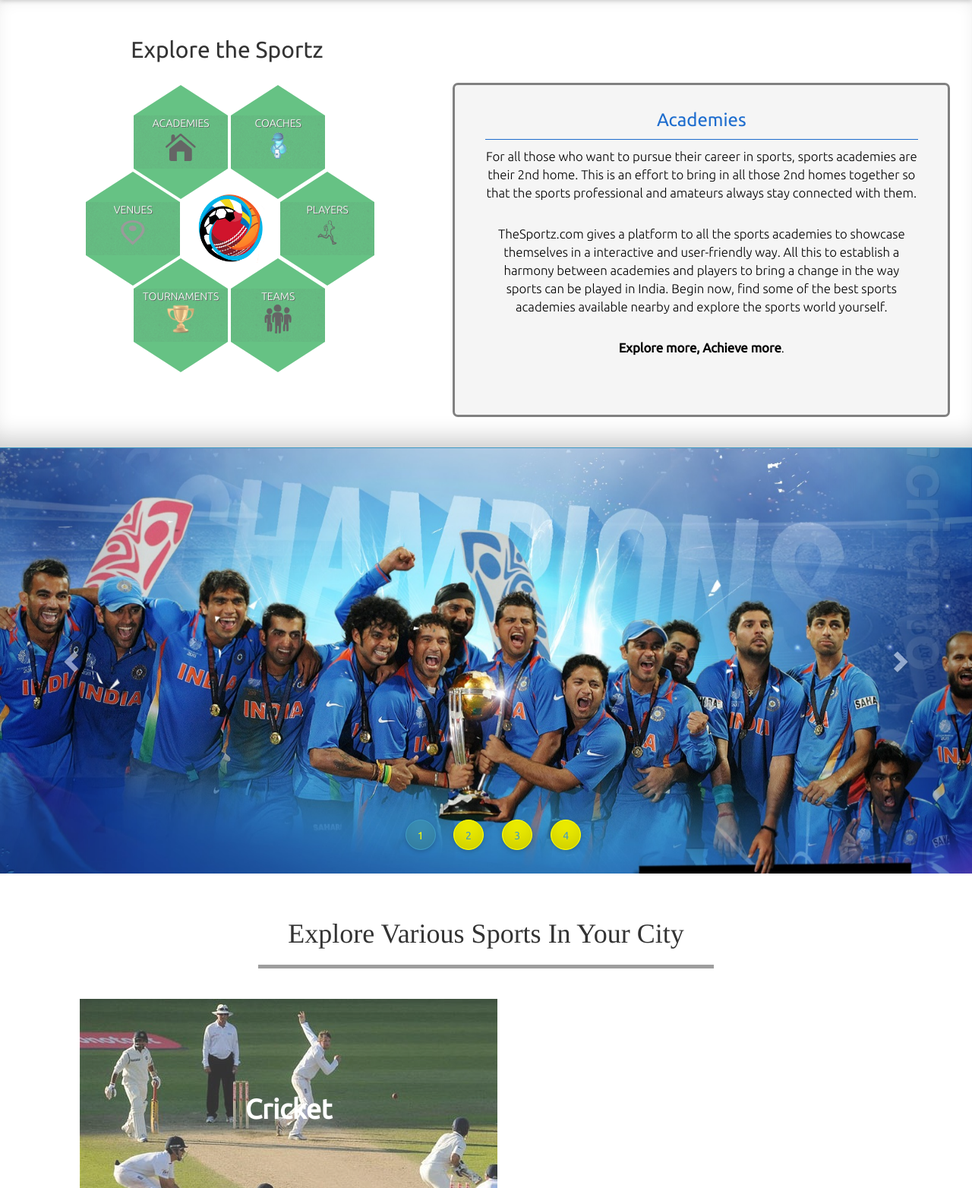
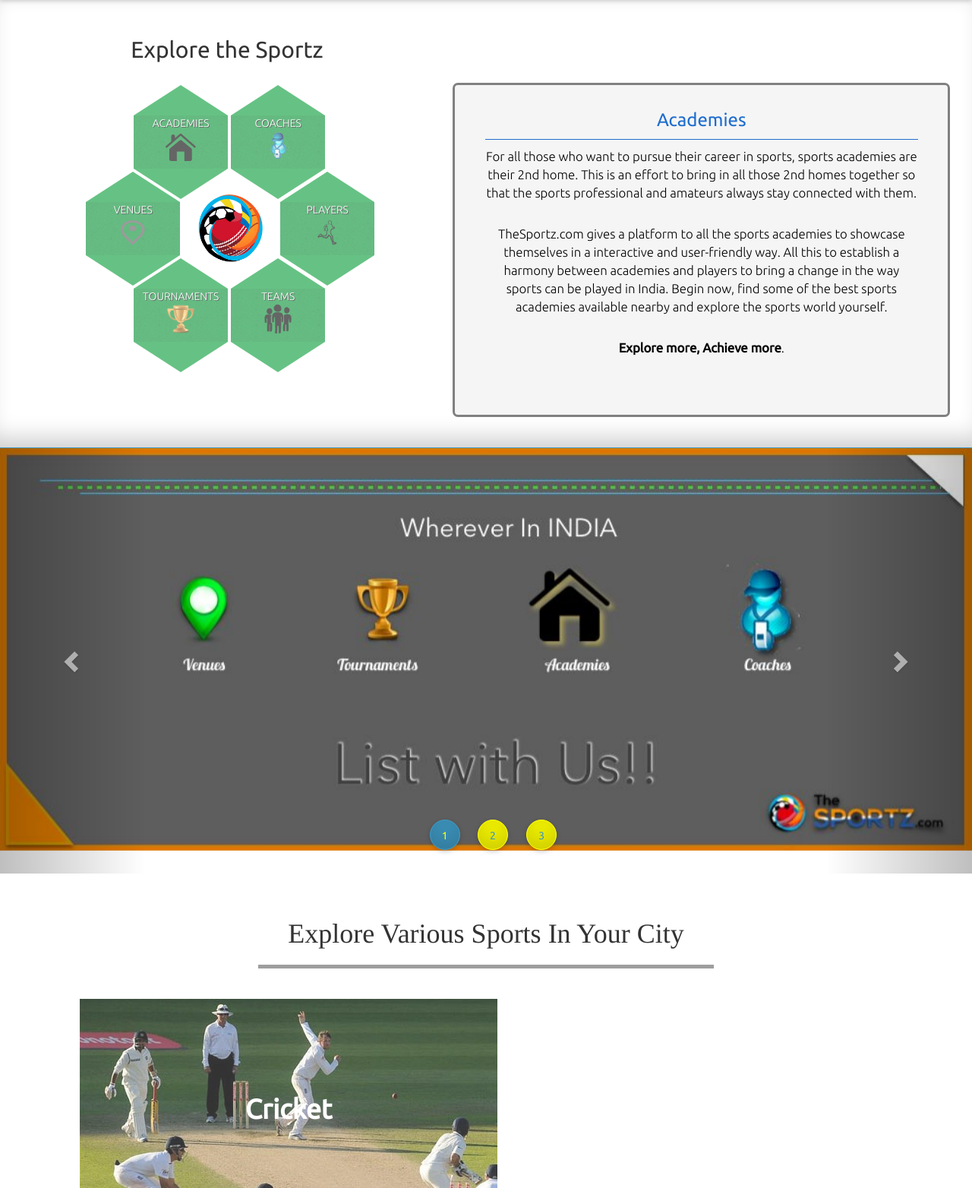
Before and after one commit to Nilay1101/Intern-First_Project, a PHP site: page / in a window 1280 px wide. Shown: the part 430-1994 px from the top of the page at 76% size. Run offline with PHP 8.4, Linux system fonts and the light colour scheme; data that the repository does not hold is empty; grey boxes are pictures that could not be loaded.

Commit message:
commit
homepage update

```diff
--- a/New folder/index.php
+++ b/New folder/index.php
@@ -424,23 +424,18 @@
                 <li data-target="#myCarousel" data-slide-to="0" class="active">1</li>
                 <li data-target="#myCarousel" data-slide-to="1">2</li>
                 <li data-target="#myCarousel" data-slide-to="2">3</li>
-                <li data-target="#myCarousel" data-slide-to="3">4</li>
             </ol>
 
             <div class="carousel-inner" role="listbox">
                 <div class="item active">
-                    <img src="images/img1.jpg">
+                    <a href="#"><img src="images/img1.jpg"></a>
                 </div>
                 <div class="item">
-                    <img src="images/img2.jpg" >
+                    <a href="#"><img src="images/img2.jpg" ></a>
                 </div>
                 <div class="item ">
-                    <img src="images/img3.jpg" >
+                    <a href="#"><img src="images/img3.jpg" ></a>
                 </div>
-                <div class="item">
-                    <img src="images/img4.jpg" >
-                </div>
-
             </div>
 
             <a class="left carousel-control" href="#myCarousel" role="button" data-slide="prev">
@@ -501,19 +496,19 @@
 		</div>
        <br>
 	   <div class="row" style="padding-left:120px; padding-right:120px">
-	   <div class="col-lg-6 text-center" style="background-image: url(images/cricket.png); height:250px ; width:550px; opacity:0.8; margin-right:15px"><h1 style="color:white; font-weight: bold;margin-top:125px;">Cricket</h1></div>
-	   <div class="col-lg-6 text-center" style="background-image: url(images/basketball.jpg); height:250px ; width:550px; opacity:0.8;  margin-left:15px"><h1 style="color:white; font-weight: bold;margin-top:125px">Basketball</h1></div>
+	   <a href="#"><div class="col-lg-6 text-center" style="background-image: url(images/cricket.png); height:250px ; width:550px; opacity:0.8; margin-right:15px"><h1 style="color:white; font-weight: bold;margin-top:125px;">Cricket</h1></div></a>
+	    <a href="#"><div class="col-lg-6 text-center" style="background-image: url(images/basketball.jpg); height:250px ; width:550px; opacity:0.8;  margin-left:15px"><h1 style="color:white; font-weight: bold;margin-top:125px">Basketball</h1></div></a>
 	   </div>
-	   <div class="row" style="padding-left:120px; padding-right:120px; margin-top:30px">
-	    <div class="col-lg-4 text-center" style="background-image: url(images/table.jpg); height:250px ; width:355px; opacity:0.8; margin-right:15px"><h2 style="color:white; font-weight: bold;margin-top:125px">Table Tennis</h2></div>
-		<div class="col-lg-4 text-center" style="background-image: url(images/athletics.jpg); height:250px ; width:355px; opacity:0.8;  margin-left:15px; margin-right:15px"><h2 style="color:white; font-weight: bold;margin-top:125px">Athletics</h2></div>
-		<div class="col-lg-4 text-center" style="background-image: url(images/badminton.jpg); height:250px ; width:357px; opacity:0.8;  margin-left:15px"><h2 style="color:white; font-weight: bold;margin-top:125px">Badminton</h2></div>
+	    <div class="row" style="padding-left:120px; padding-right:120px; margin-top:30px">
+	     <a href="#"><div class="col-lg-4 text-center" style="background-image: url(images/table.jpg); height:250px ; width:355px; opacity:0.8; margin-right:15px"><h2 style="color:white; font-weight: bold;margin-top:125px">Table Tennis</h2></div></a>
+		 <a href="#"><div class="col-lg-4 text-center" style="background-image: url(images/athletics.jpg); height:250px ; width:355px; opacity:0.8;  margin-left:15px; margin-right:15px"><h2 style="color:white; font-weight: bold;margin-top:125px">Athletics</h2></div></a>
+		 <a href="#"><div class="col-lg-4 text-center" style="background-image: url(images/badminton.jpg); height:250px ; width:357px; opacity:0.8;  margin-left:15px"><h2 style="color:white; font-weight: bold;margin-top:125px">Badminton</h2></div></a>
 	   </div>
 	   <div class="row" style="padding-left:120px; padding-right:120px;  margin-top:30px">
-	   <div class="col-lg-3 text-center"  style="background-image: url(images/football.jpg); height:250px ; width:260px; opacity:0.8; margin-right:15px"><h2 style="color:white; font-weight: bold;margin-top:125px;font-size: 170%;">Football</h2></div>
-	   <div class="col-lg-3 text-center" style="background-image: url(images/swimming.jpg); height:250px ; width:260px; opacity:0.8;  margin-left:15px; margin-right:15px"><h2 style="color:white; font-weight: bold;margin-top:125px;font-size: 170%;">Swimming</h2></div>
-	   <div class="col-lg-3 text-center" style="background-image: url(images/hockey.jpg); height:250px ; width:260px; opacity:0.8;  margin-left:15px; margin-right:15px"><h2 style="color:white; font-weight: bold;margin-top:125px;font-size: 170%;">Hockey</h2></div>
-	   <div class="col-lg-3 text-center" style="background-image: url(images/weight.jpg); height:250px ; width:260px; opacity:0.8;  margin-left:15px"><h2 style="color:white; font-weight: bold;margin-top:125px;font-size: 170%;">Weightlifting</h2></div>
+	    <a href="#"><div class="col-lg-3 text-center"  style="background-image: url(images/football.jpg); height:250px ; width:260px; opacity:0.8; margin-right:15px"><h2 style="color:white; font-weight: bold;margin-top:125px;font-size: 170%;">Football</h2></div></a>
+	    <a href="#"><div class="col-lg-3 text-center" style="background-image: url(images/swimming.jpg); height:250px ; width:260px; opacity:0.8;  margin-left:15px; margin-right:15px"><h2 style="color:white; font-weight: bold;margin-top:125px;font-size: 170%;">Swimming</h2></div></a>
+	    <a href="#"><div class="col-lg-3 text-center" style="background-image: url(images/hockey.jpg); height:250px ; width:260px; opacity:0.8;  margin-left:15px; margin-right:15px"><h2 style="color:white; font-weight: bold;margin-top:125px;font-size: 170%;">Hockey</h2></div></a>
+	    <a href="#"><div class="col-lg-3 text-center" style="background-image: url(images/weight.jpg); height:250px ; width:260px; opacity:0.8;  margin-left:15px"><h2 style="color:white; font-weight: bold;margin-top:125px;font-size: 170%;">Weightlifting</h2></div></a>
 	   </div>
 
 <div class="row" style="padding-left:120px; padding-right:120px">
```
Also changed, not shown: New folder/images/img1.jpg, New folder/images/img2.jpg, New folder/images/img3.jpg.
